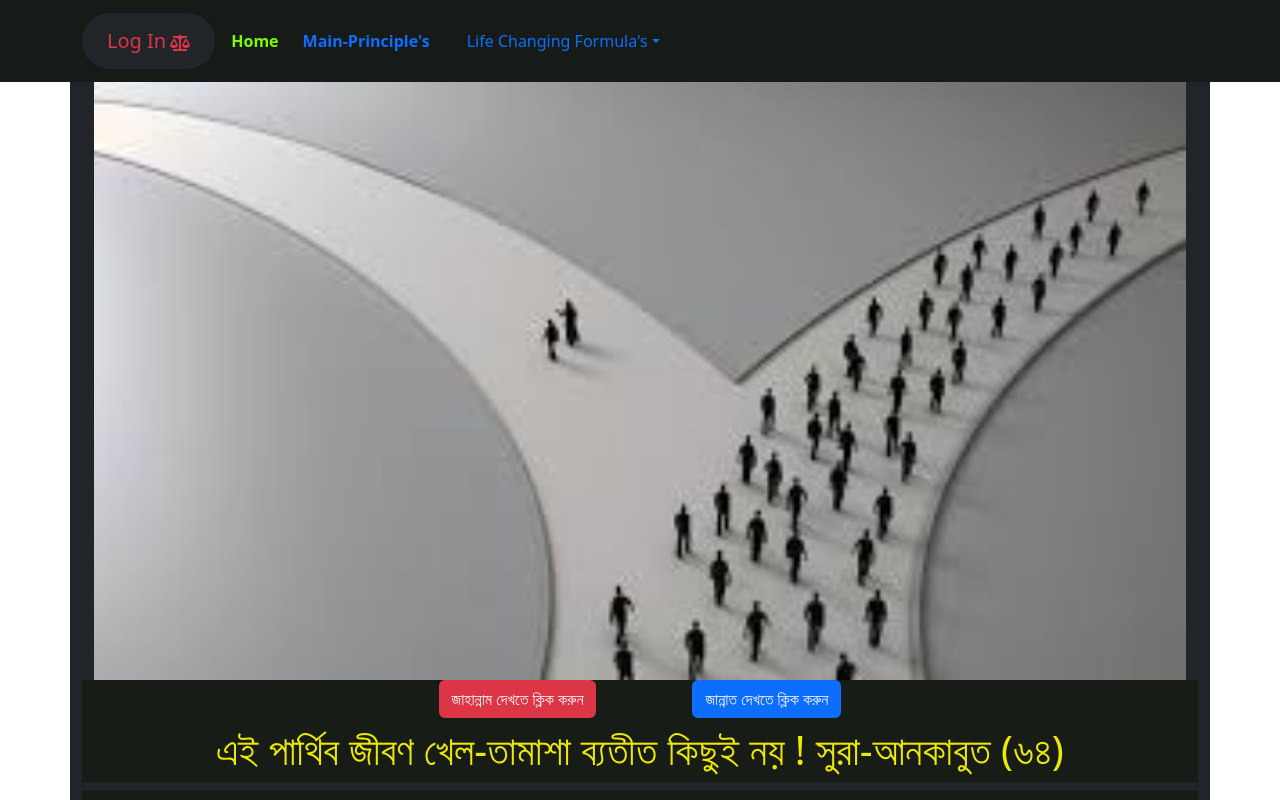
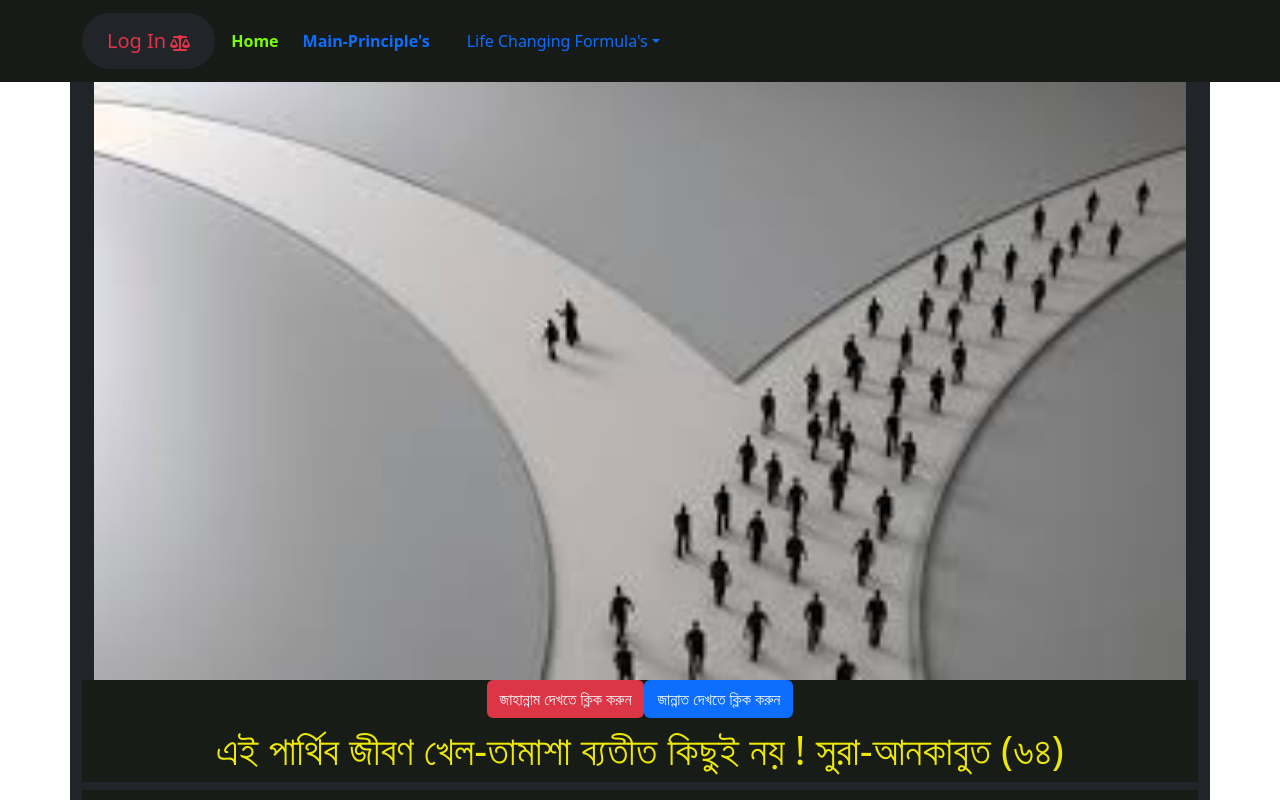
Before and after one commit to MDZAHIDHASAN2024/my-principles, a React (Vite) app: page / in a window 1280 px wide. Shown: the top 800 px of the page. Built offline with nearby package versions, Linux system fonts and the light colour scheme.

Commit message:
version 4.03

```diff
--- a/src/layout/footer/index.tsx
+++ b/src/layout/footer/index.tsx
@@ -1,7 +1,7 @@
 const Footer = () => {
   return (
     <div className="container-fluid bg-dark text-light text-center ">
-      <p> &#9400; All Rights Reserved 2025 Developed by Zahid (V.4.02) </p>
+      <p> &#9400; All Rights Reserved 2025 Developed by Zahid (V.4.03) </p>
     </div>
   );
 };
--- a/src/pages/home/index.tsx
+++ b/src/pages/home/index.tsx
@@ -132,7 +132,7 @@ const Home = () => {
             onClick={() => {
               navigate('/jahannam');
             }}
-            className=" btn bg-danger text-light    me-5"
+            className=" btn bg-danger text-light    ms-5"
           >
             জাহান্নাম দেখতে ক্লিক করুন
           </button>
@@ -140,7 +140,7 @@ const Home = () => {
             onClick={() => {
               navigate('/jannat');
             }}
-            className=" btn bg-primary text-light ms-5"
+            className=" btn bg-primary text-light me-5"
           >
             জান্নাত দেখতে ক্লিক করুন
           </button>
```
